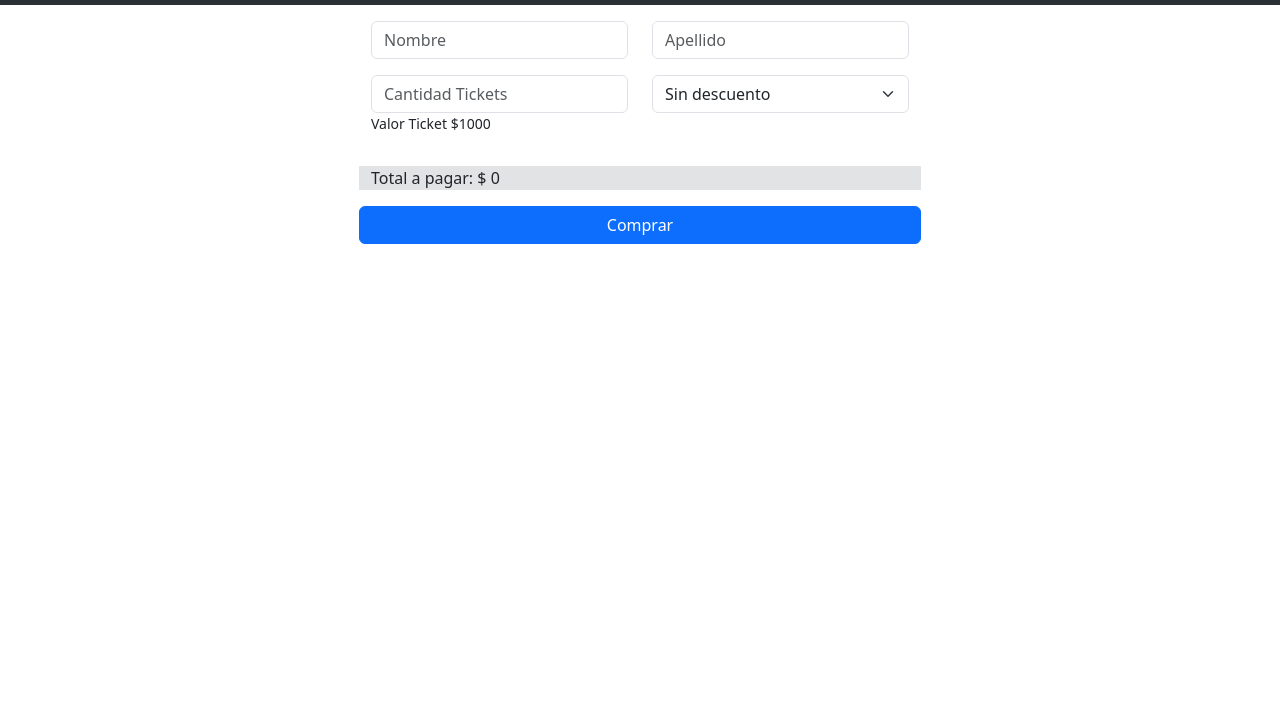
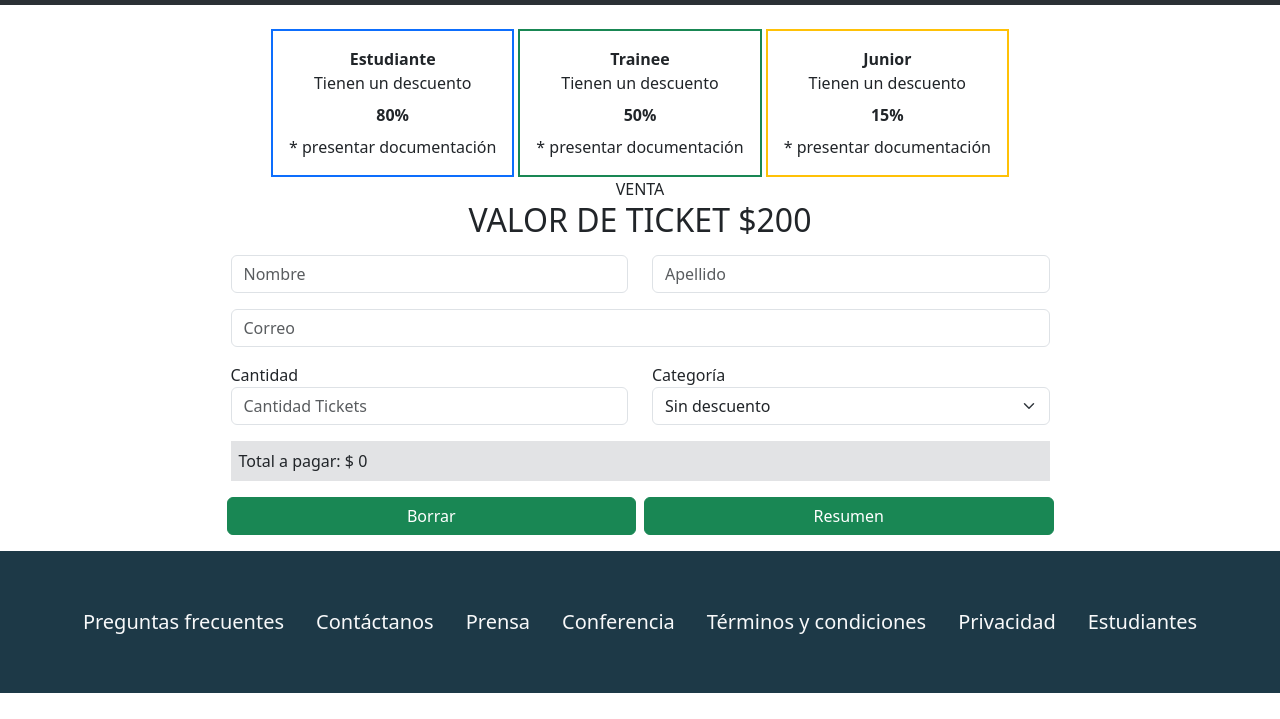
Before and after one commit to veroGrimaldi/Tp-Ingregrador, a plain HTML site: page ticket/comprarTickets.html in a window 1280 px wide. Shown: the part 81-800 px from the top of the page. Drawn offline with nearby package versions, Linux system fonts and the light colour scheme.

Commit message:
tickets front

```diff
--- a/ticket/comprarTickets.html
+++ b/ticket/comprarTickets.html
@@ -23,54 +23,109 @@
         </div>
     </nav>
 
-    <div class="d-flex justify-content-center my-3">
+    <div class="d-flex flex-wrap pt-4 justify-content-center text-center">
+        <div class="border border-primary border-2 p-3">
+            <div class="fw-bold">Estudiante</div>
+            <div>Tienen un descuento</div>
+            <div class="fw-bold py-2">80%</div>
+            <div>* presentar documentación</div>
+        </div>
+        <div class="border border-success border-2 p-3 mx-1">
+            <div class="fw-bold">Trainee</div>
+            <div>Tienen un descuento</div>
+            <div class="fw-bold py-2">50%</div>
+            <div>* presentar documentación</div>
+        </div>
+        <div class="border border-warning border-2 p-3">
+            <div class="fw-bold">Junior</div>
+            <div>Tienen un descuento</div>
+            <div class="fw-bold py-2">15%</div>
+            <div>* presentar documentación</div>
+        </div>
+    </div>
+
+    <div class="text-center">
+        <div>VENTA</div>
+        <h2>VALOR DE TICKET $200</h2>
+    </div>
+
+    <div class="d-flex justify-content-center m-3">
         <form action="../server/procesoCompra.html" method="post" class="needs-validation" novalidate>
             <div class="row">
-                <div class="col-md mb-3">
+                <div class="col-md-6 mb-3">
                     <input type="text" name="nombre" id="nombre" placeholder="Nombre" class="form-control" required>
                     <div class="invalid-feedback">
                         Campo obligatorio
                     </div>
                 </div>
-                <div class="col-md mb-3">
+                <div class="col-md-6 mb-3">
                     <input type="text" name="apellido" id="apellido" placeholder="Apellido" class="form-control" required>
                     <div class="invalid-feedback">
                         Campo obligatorio
                     </div>
                 </div>
+                <div class="mb-3">
+                    <input type="text" name="correo" id="nombre" placeholder="Correo" class="form-control" required>
+                        <div class="invalid-feedback">
+                            Campo obligatorio
+                        </div>
+                </div>
             </div>
-            <div class="row mb-3">
-                <div class="col mb-3">
+
+            <div class="row">
+                <div class="col mb-3"> Cantidad
                     <input type="number" name="cant" id="cant" onchange="calcTotal()" onkeyup="calcTotal()"
                         placeholder="Cantidad Tickets" class="form-control" required>
                     <div class="invalid-feedback">
                         Debe ingresar una cantidad
                     </div>
-
-                    <div class="small">
-                        Valor Ticket $1000
-                    </div>
                 </div>
-                <div class="col mb-3">
+                <div class="col mb-3"> Categoría
                     <select class="form-select" id="desc" onchange="calcTotal()">
                         <option value="0">Sin descuento</option>
-                        <option value="50">Estudiante 50%</option>
-                        <option value="30">Profesional 30%</option>
-                        <option value="10">Orador 10%</option>
+                        <option value="80">Estudiante</option>
+                        <option value="50">Trainee</option>
+                        <option value="15">Junior</option>
                     </select>
                 </div>
             </div>
-            <div class="row bg-secondary-subtle mb-3">
+            <div class="bg-secondary-subtle mb-3 p-2">
                 <div class="col">
                     Total a pagar: $ <span id="total">0</span>
                 </div>
-
             </div>
-            <div class="row mb-3">
-                <input type="submit" value="Comprar" class="btn btn-primary">
+            <div class="d-flex justify-content-center gap-2">
+                <input type="submit" value="Borrar" class="btn btn-success col-6">
+                <input type="submit" value="Resumen" class="btn btn-success col-6">
             </div>
         </form>
     </div>
+
+    <footer>
+        <ul class="nav justify-content-center py-5 fs-5">
+            <li class="nav-item">
+              <a class="nav-link link-light" href="#">Preguntas frecuentes</a>
+            </li>
+            <li class="nav-item">
+              <a class="nav-link link-light" href="#">Contáctanos</a>
+            </li>
+            <li class="nav-item">
+              <a class="nav-link link-light" href="#">Prensa</a>
+            </li>
+            <li class="nav-item">
+              <a class="nav-link link-light" href="#">Conferencia</a>
+            </li>
+            <li class="nav-item">
+                <a class="nav-link link-light" href="#">Términos y condiciones</a>
+              </li>
+              <li class="nav-item">
+                <a class="nav-link link-light" href="#">Privacidad</a>
+              </li>
+              <li class="nav-item">
+                <a class="nav-link link-light" href="#">Estudiantes</a>
+              </li>
+          </ul>
+    </footer>
 
     <script src="https://cdn.jsdelivr.net/npm/bootstrap@5.3.2/dist/js/bootstrap.bundle.min.js"
     integrity="sha384-C6RzsynM9kWDrMNeT87bh95OGNyZPhcTNXj1NW7RuBCsyN/o0jlpcV8Qyq46cDfL"
--- a/ticket/js/script.js
+++ b/ticket/js/script.js
@@ -16,7 +16,7 @@
   })()
 
 function calcTotal() {
-    const precio=1000
+    const precio=200
     console.log("calctotal")
 
     let cant=document.getElementById("cant").value
```
